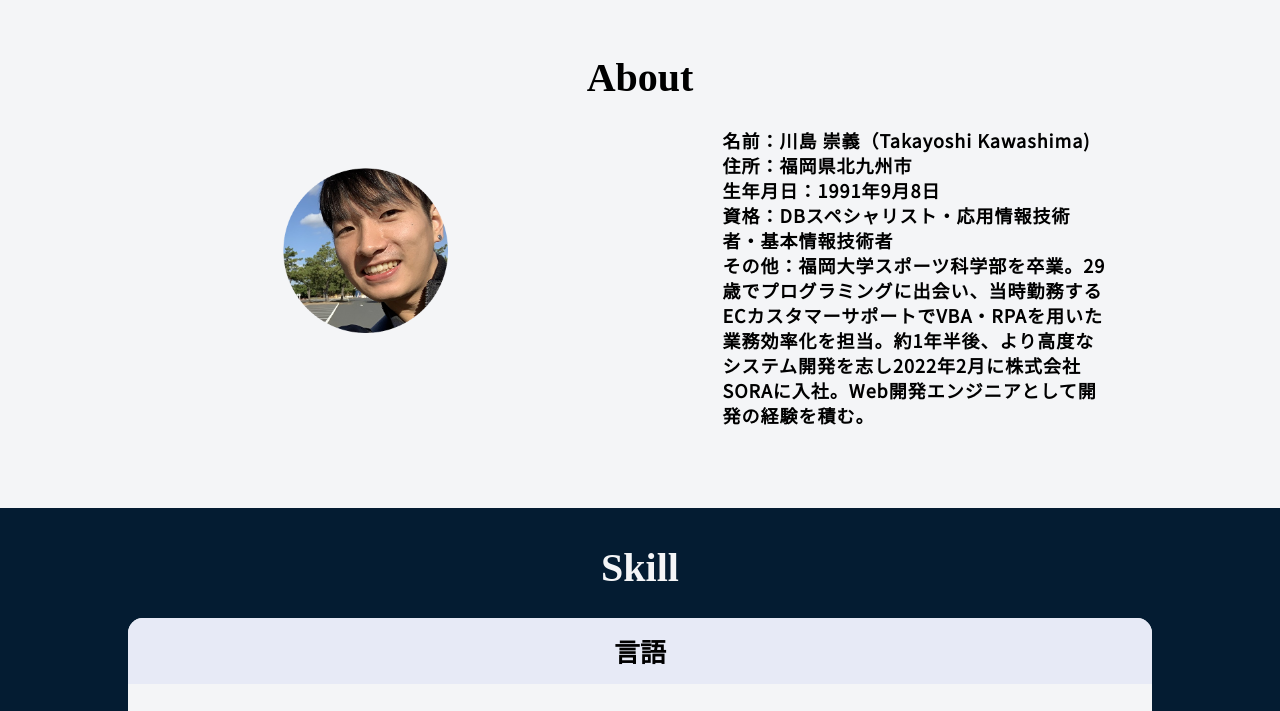
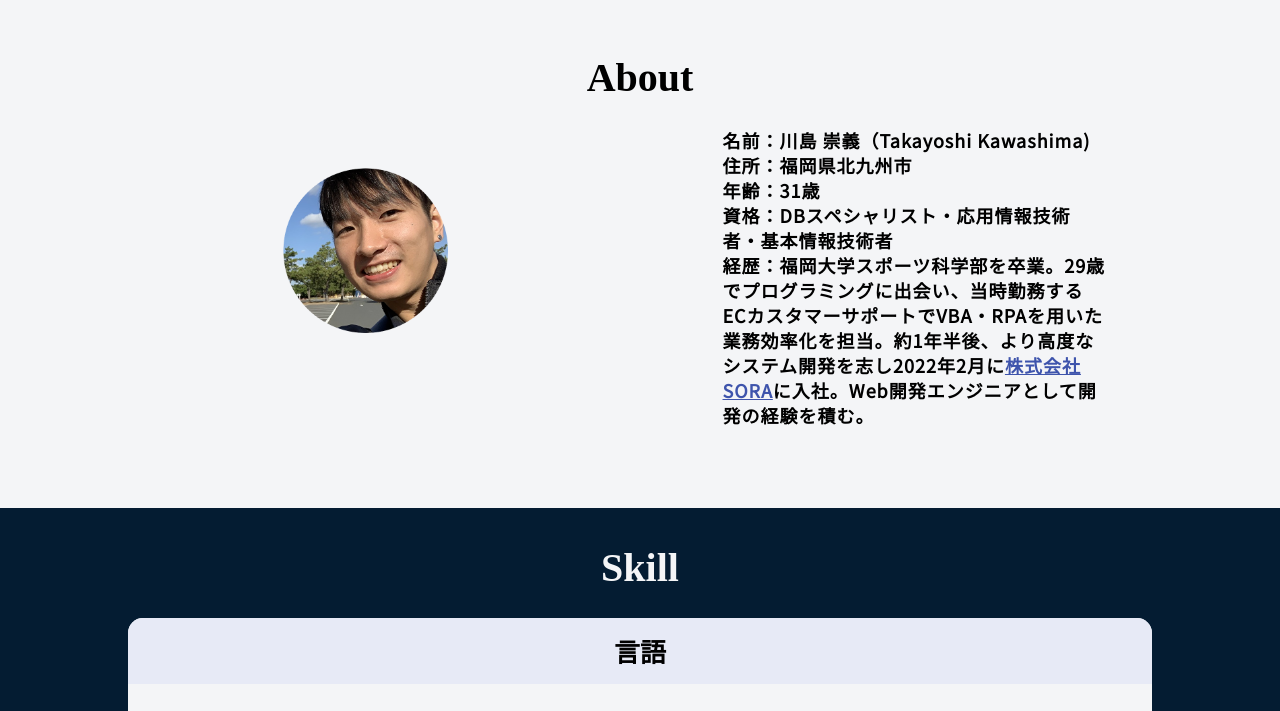
Before and after one commit to Kawasea/Kawasea.github.io, a plain HTML site: page index.html in a window 1280 px wide. Shown: the part 920-1631 px from the top of the page. Drawn offline with Linux system fonts and the light colour scheme.

Commit message:
update:Aboutの更新

```diff
--- a/css/common.css
+++ b/css/common.css
@@ -137,6 +137,9 @@ main .about p {
   line-height: 2.5rem;
   letter-spacing: 0.1rem;
   font-weight: bold;
+}
+main .about p a {
+  color: #3E54AC;
 }
 
 main .skill-box,
--- a/js/general.js
+++ b/js/general.js
@@ -1,4 +1,20 @@
 $(function() {
+    // コピーライトの年数
+    const now = new Date();
+    const year = now.getFullYear();
+    $('.copyright p').append(year);
+
+    // 年齢（現在と生年月日でyyyymmddの数値差分をとりyyyyを抽出）
+    const birthDate = new Date('1991/9/8');
+    const birthNumber = birthDate.getFullYear() * 10000
+        + (birthDate.getMonth() + 1 ) * 100
+        + birthDate.getDate();
+    const nowNumber = now.getFullYear() * 10000
+        + (now.getMonth() + 1 ) * 100
+        + now.getDate();
+    const age = Math.floor( (nowNumber - birthNumber) / 10000 );
+    $('.about p span.age').append(age + '歳');
+
     // ハンバーガー
     $('.hamburger').click(function() {
         $(this).toggleClass('active');
@@ -40,11 +56,6 @@ $(function() {
 		}
 	});
 
-    // コピーライトの年数
-    const now = new Date();
-    const year = now.getFullYear();
-    $('.copyright p').append(year);
-
     // スクロール時
     $(window).scroll(function () {
         const scrollAmount = $(window).scrollTop();
```
Also changed, not shown: index.html (+2 -2 lines).
